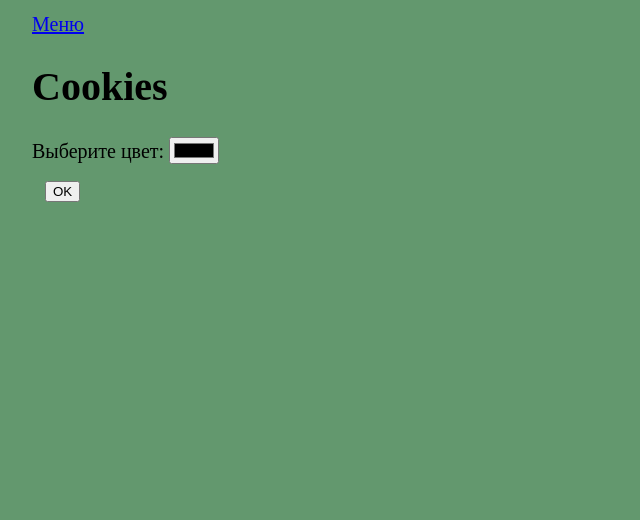
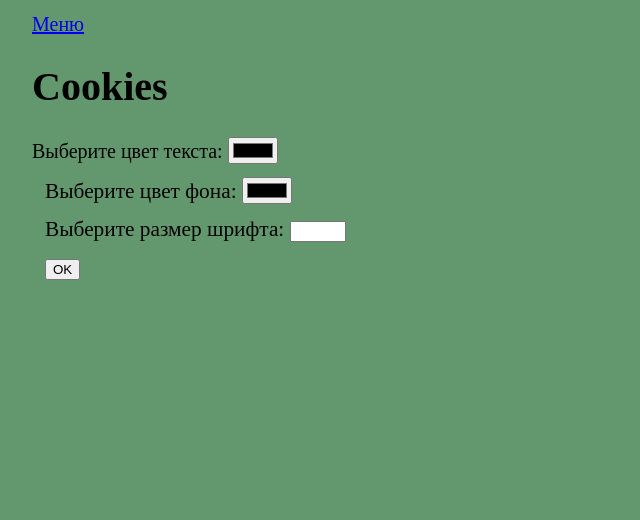
Before and after one commit to OlyaZalevskaya/web-programming-labs-2, a Flask app: page /lab4/cookies in a window 1280 px wide. Shown: the part 45-565 px from the top of the page, without its empty margins (0-640 px from the left). Run offline with Flask 3, Linux system fonts and the light colour scheme.

Commit message:
Фон и размер текста

```diff
--- a/templates/base.html
+++ b/templates/base.html
@@ -5,10 +5,12 @@
     <meta name="viewport" content="width=device-width, initial-scale=1.0">
     <title>Ольга Залевская. {% block lab %}{% endblock %}</title>
     <link rel="stylesheet" href="{{ url_for('static' , filename='main.css') }}">
-    {% if request.cookies.get('color') %}
+    {% if  request.cookies.get('color') %}
     <style>
         body {
             color: {{ request.cookies.get('color') }};
+            background-color: {{ request.cookies.get('backcolor') }};
+            font-size: {{ request.cookies.get('font_size') }};
         }
     </style>
     {% endif %}
--- a/templates/cookies.html
+++ b/templates/cookies.html
@@ -6,8 +6,16 @@
 <h1>Cookies</h1>
 <form method="post"
 <div>
-    <label for="color">Выберите цвет:</label>
+    <label for="color">Выберите цвет текста:</label>
     <input type="color" id="color" name="color">
+</div>
+<div>
+    <label for="backcolor">Выберите цвет фона:</label>
+    <input type="color" id="backcolor" name="backcolor">
+</div>
+<div>
+    <label for="font_size">Выберите размер шрифта:</label>
+    <input type="number" id="font_size" name="font_size" min="5" max="30">
 </div>
 <div>
     <button type="submit">OK</button>
```
